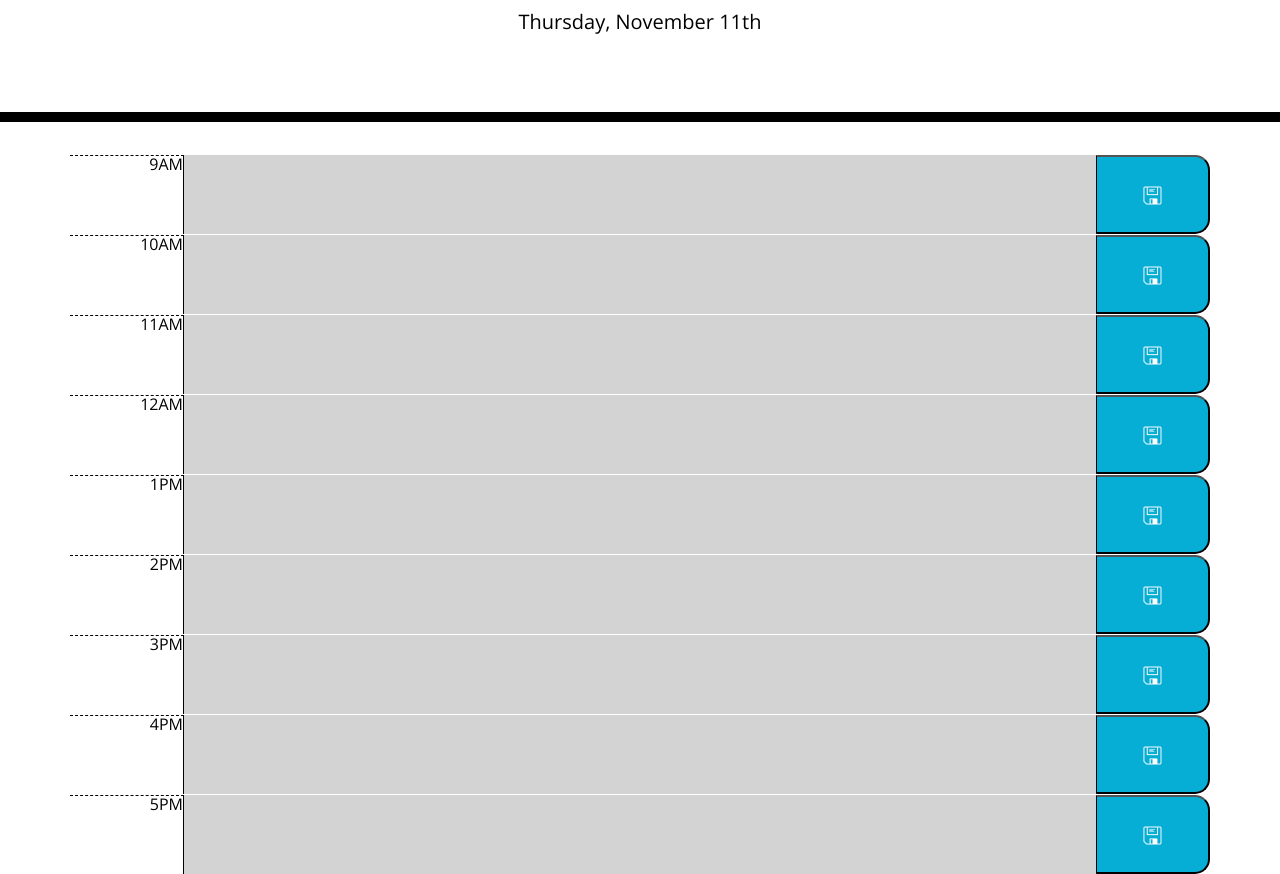
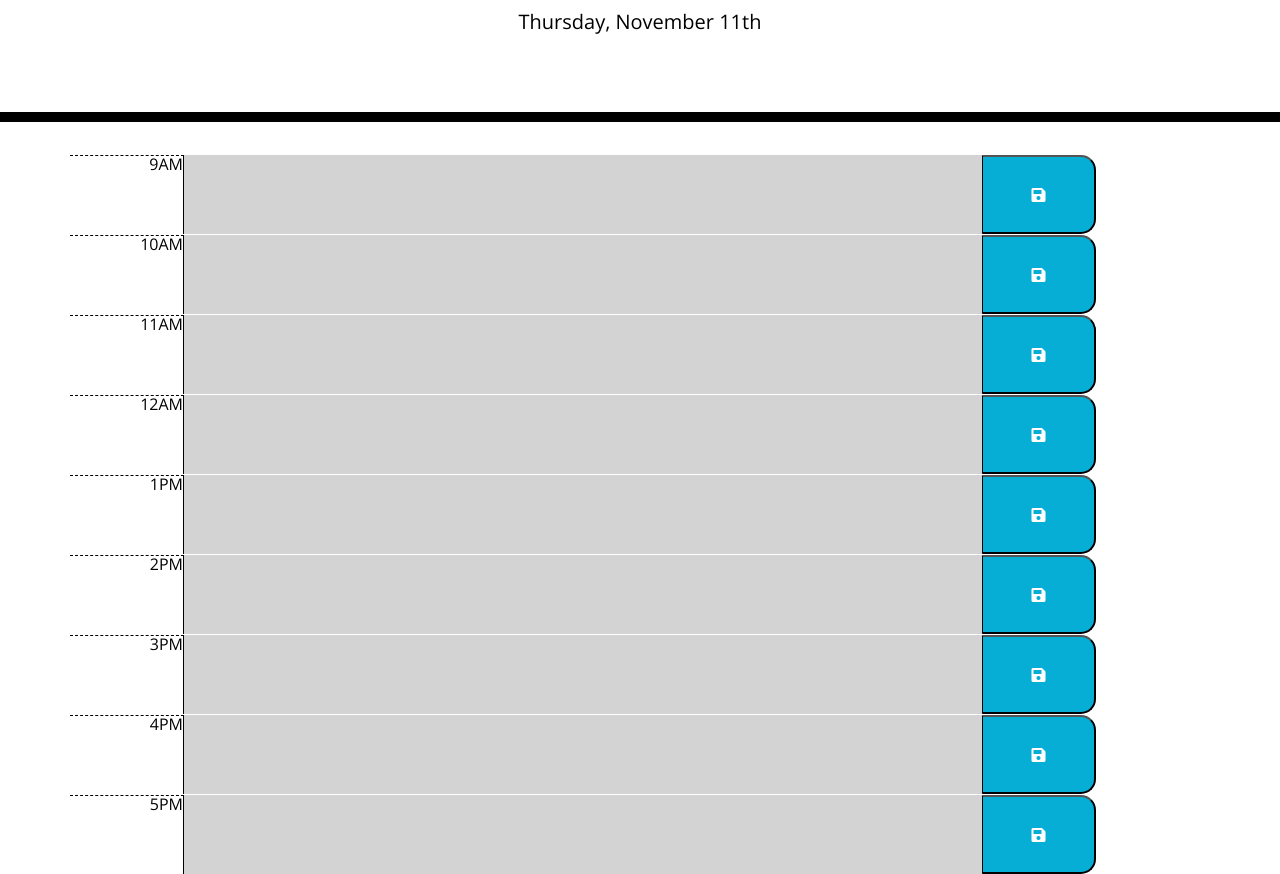
Before and after one commit to esimondet/challenge-five-work-day-scheduler, a plain HTML site: page index.html in a window 1280 px wide. Shown: the part 182-1056 px from the top of the page. Drawn offline with nearby package versions, Linux system fonts and the light colour scheme.

Commit message:
icon font

```diff
--- a/assets/css/style.css
+++ b/assets/css/style.css
@@ -27,7 +27,7 @@ textarea{
 
 .time-block{
   text-align: center;
-  width: 80%;
+  width: 70%;
 }
 
 .row {
@@ -66,12 +66,11 @@ textarea{
   border-bottom-right-radius: 15px;
   background-color: #06AED5;
   color: white;
-  font-size: x-large;
   width: 10%;
 }
 
-.saveBtn:hover {
-  font-size: xx-large;
+.saveBtn i:hover {
+  font-size: 20px;
   transition: all .3s ease-in-out;
   color: #000000;
 }
--- a/index.html
+++ b/index.html
@@ -24,47 +24,47 @@
     <div class="row">
       <div class="hour">9AM</div>
       <div class="textarea time-block description past"></div>
-      <button class="saveBtn" id="saveBtn">🖫</button>
+      <button class="saveBtn" id="saveBtn"><i class="fas fa-save"></i></button>
     </div>
     <div class="row">
       <div class="hour">10AM</div>
       <div class="textarea time-block description past"></div>
-      <button class="saveBtn" id="saveBtn">🖫</button>
+      <button class="saveBtn" id="saveBtn"><i class="fas fa-save"></i></button>
     </div>
     <div class="row">
       <div class="hour">11AM</div>
       <div class="textarea time-block description past"></div>
-      <button class="saveBtn" id="saveBtn">🖫</button>
+      <button class="saveBtn" id="saveBtn"><i class="fas fa-save"></i></button>
     </div>
     <div class="row">
       <div class="hour">12AM</div>
       <div class="textarea time-block description past"></div>
-      <button class="saveBtn" id="saveBtn">🖫</button>
+      <button class="saveBtn" id="saveBtn"><i class="fas fa-save"></i></button>
     </div>
     <div class="row">
       <div class="hour">1PM</div>
       <div class="textarea time-block description past"></div>
-      <button class="saveBtn" id="saveBtn">🖫</button>
+      <button class="saveBtn" id="saveBtn"><i class="fas fa-save"></i></button>
     </div>
     <div class="row">
       <div class="hour">2PM</div>
       <div class="textarea time-block description past"></div>
-      <button class="saveBtn" id="saveBtn">🖫</button>
+      <button class="saveBtn" id="saveBtn"><i class="fas fa-save"></i></button>
     </div>
     <div class="row">
       <div class="hour">3PM</div>
       <div class="textarea time-block description past"></div>
-      <button class="saveBtn" id="saveBtn">🖫</button>
+      <button class="saveBtn" id="saveBtn"><i class="fas fa-save"></i></button>
     </div>
     <div class="row">
       <div class="hour">4PM</div>
       <div class="textarea time-block description past"></div>
-      <button class="saveBtn" id="saveBtn">🖫</button>
+      <button class="saveBtn" id="saveBtn"><i class="fas fa-save"></i></button>
     </div>
     <div class="row">
       <div class="hour">5PM</div>
       <div class="textarea time-block description past"></div>
-      <button class="saveBtn" id="saveBtn">🖫</button>
+      <button class="saveBtn" id="saveBtn"><i class="fas fa-save"></i></button>
     </div>
   </div>
 
```
